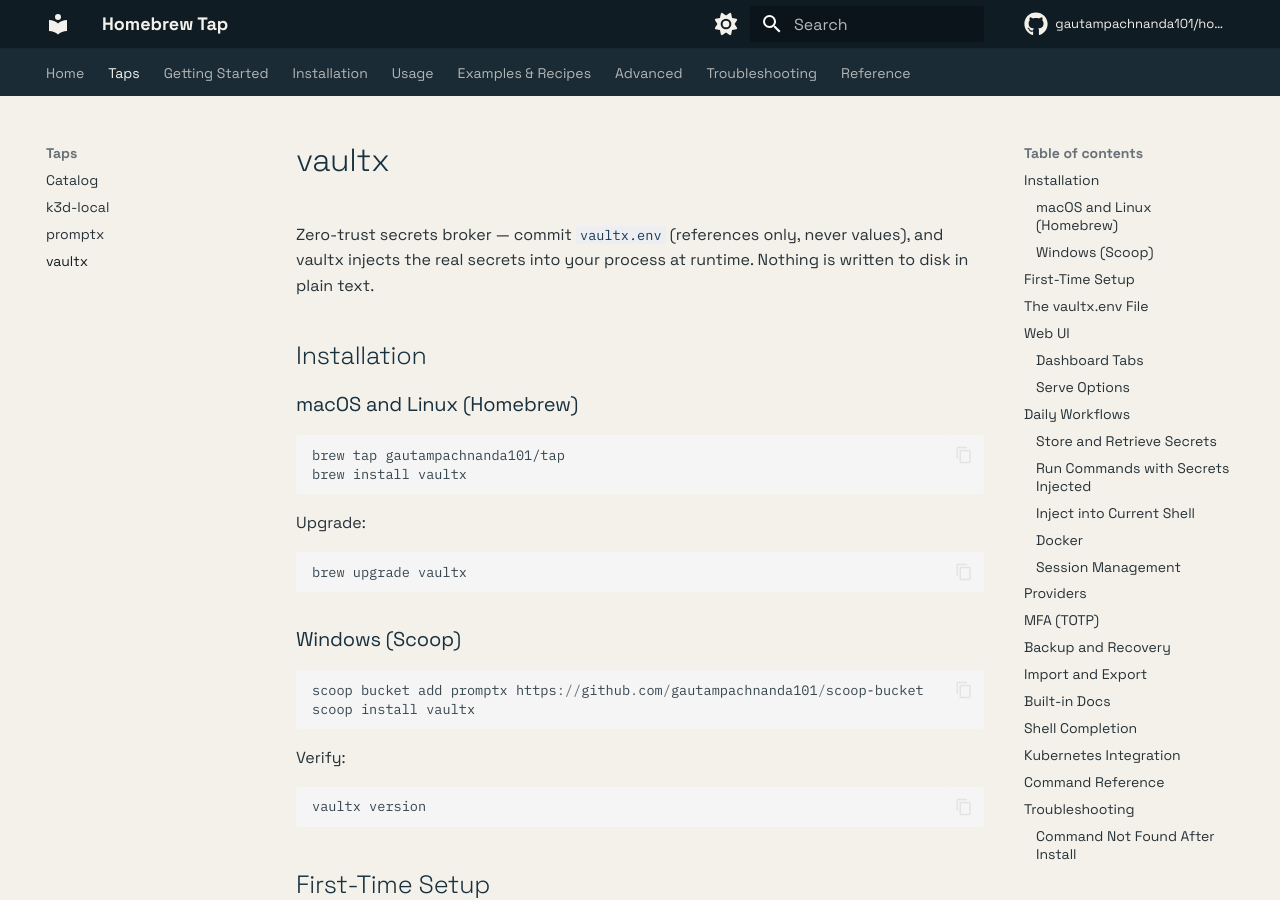
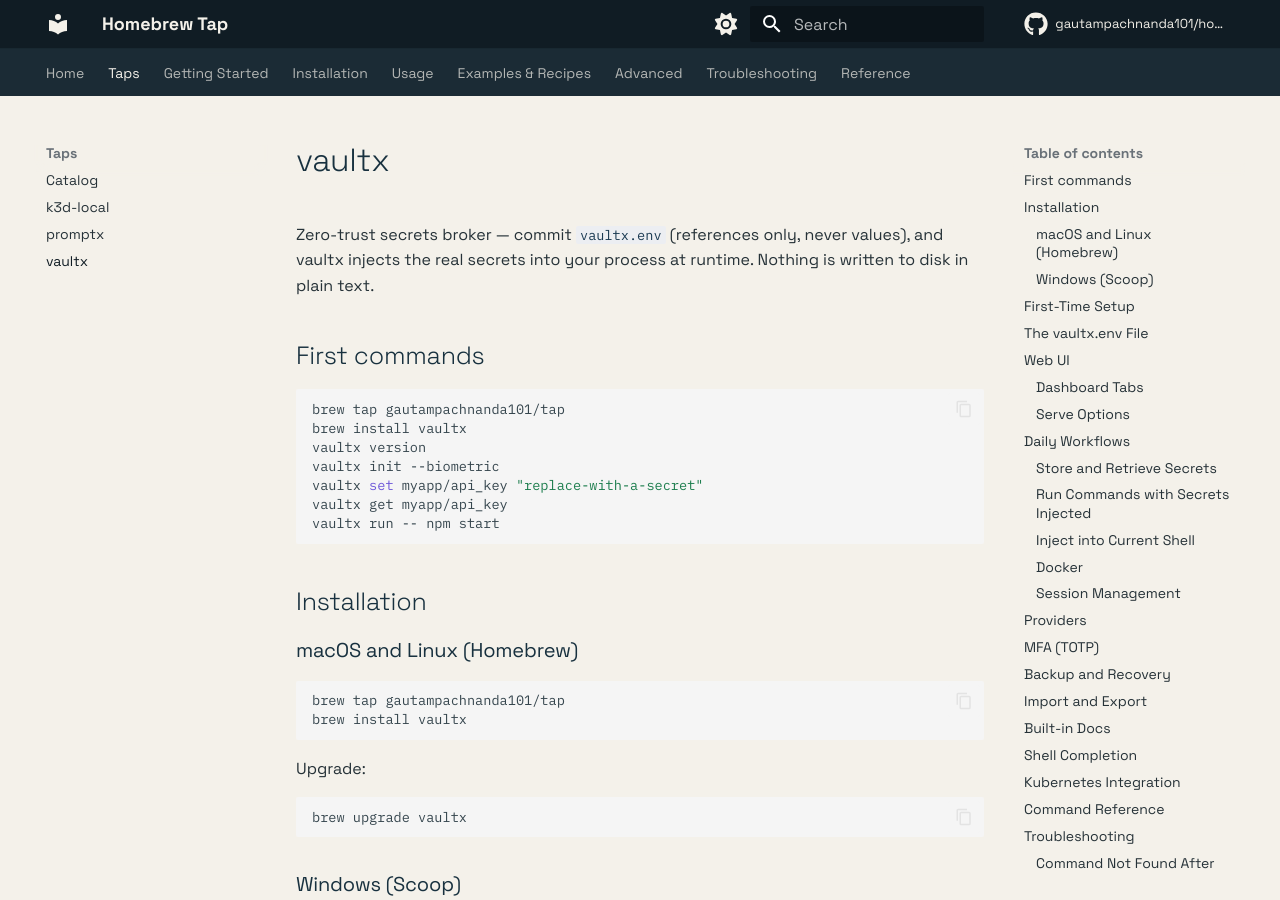
Before and after one commit to gautampachnanda101/homebrew-tap, an MkDocs documentation site: the page built from docs/taps/vaultx.md, in a window 1280 px wide and 900 px high. Built offline with MkDocs 1.6.1 and Material for MkDocs 9.7.7, drawn with Linux system fonts in a browser that asks for light colours; comment, search, counter and statistics services are not loaded.

Commit message:
docs: add verified tap commands and remove local paths

````diff
--- a/docs/taps/vaultx.md
+++ b/docs/taps/vaultx.md
@@ -1,6 +1,18 @@
 # vaultx
 
 Zero-trust secrets broker — commit `vaultx.env` (references only, never values), and vaultx injects the real secrets into your process at runtime. Nothing is written to disk in plain text.
+
+## First commands
+
+```bash
+brew tap gautampachnanda101/tap
+brew install vaultx
+vaultx version
+vaultx init --biometric
+vaultx set myapp/api_key "replace-with-a-secret"
+vaultx get myapp/api_key
+vaultx run -- npm start
+```
 
 ## Installation
 
````
Also changed, not shown: docs/index.md (+6 -6 lines), docs/taps/index.md (+3 -3 lines), docs/taps/k3d-local.md (+11 -0 lines), docs/taps/promptx.md (+11 -0 lines).
